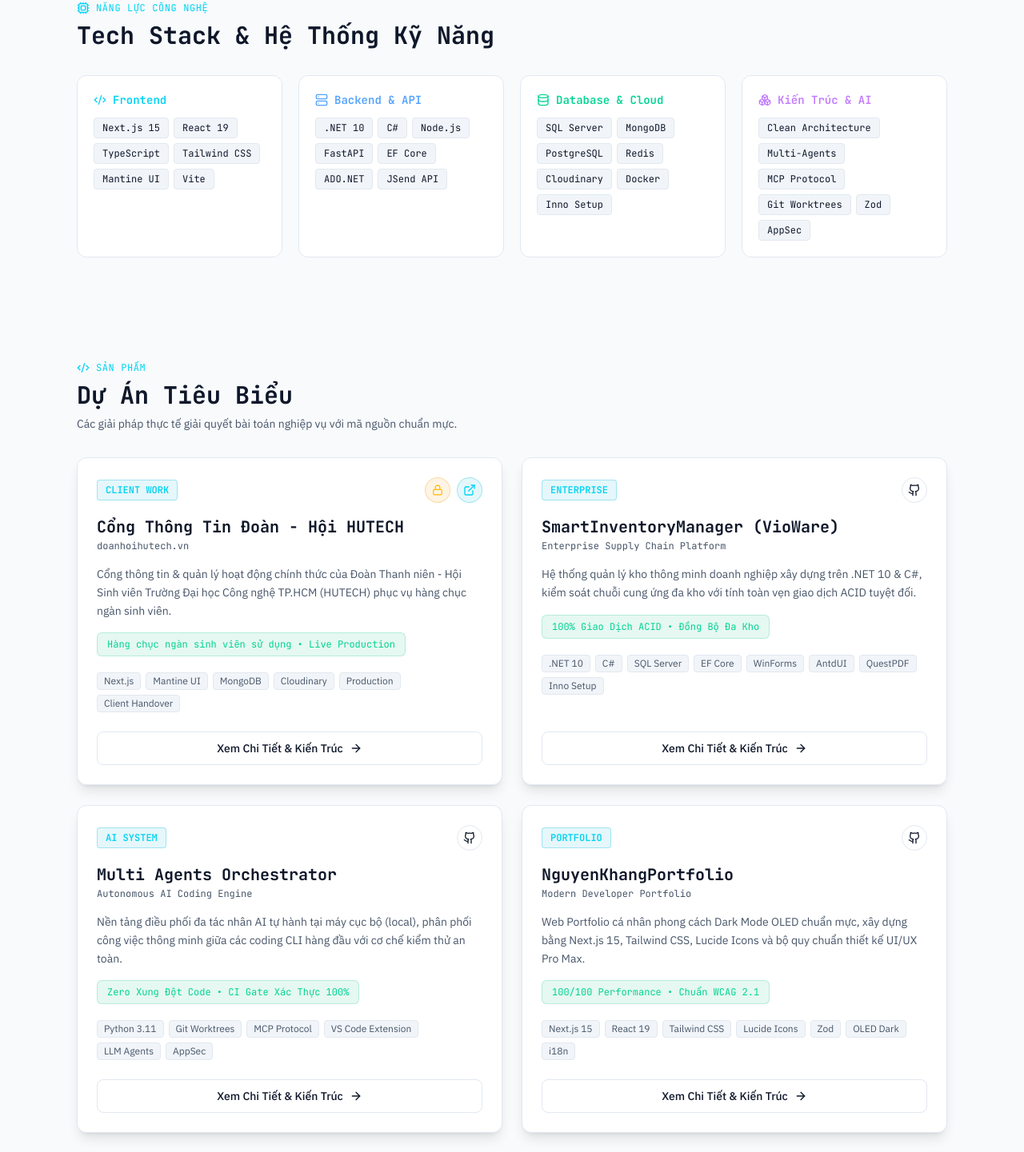
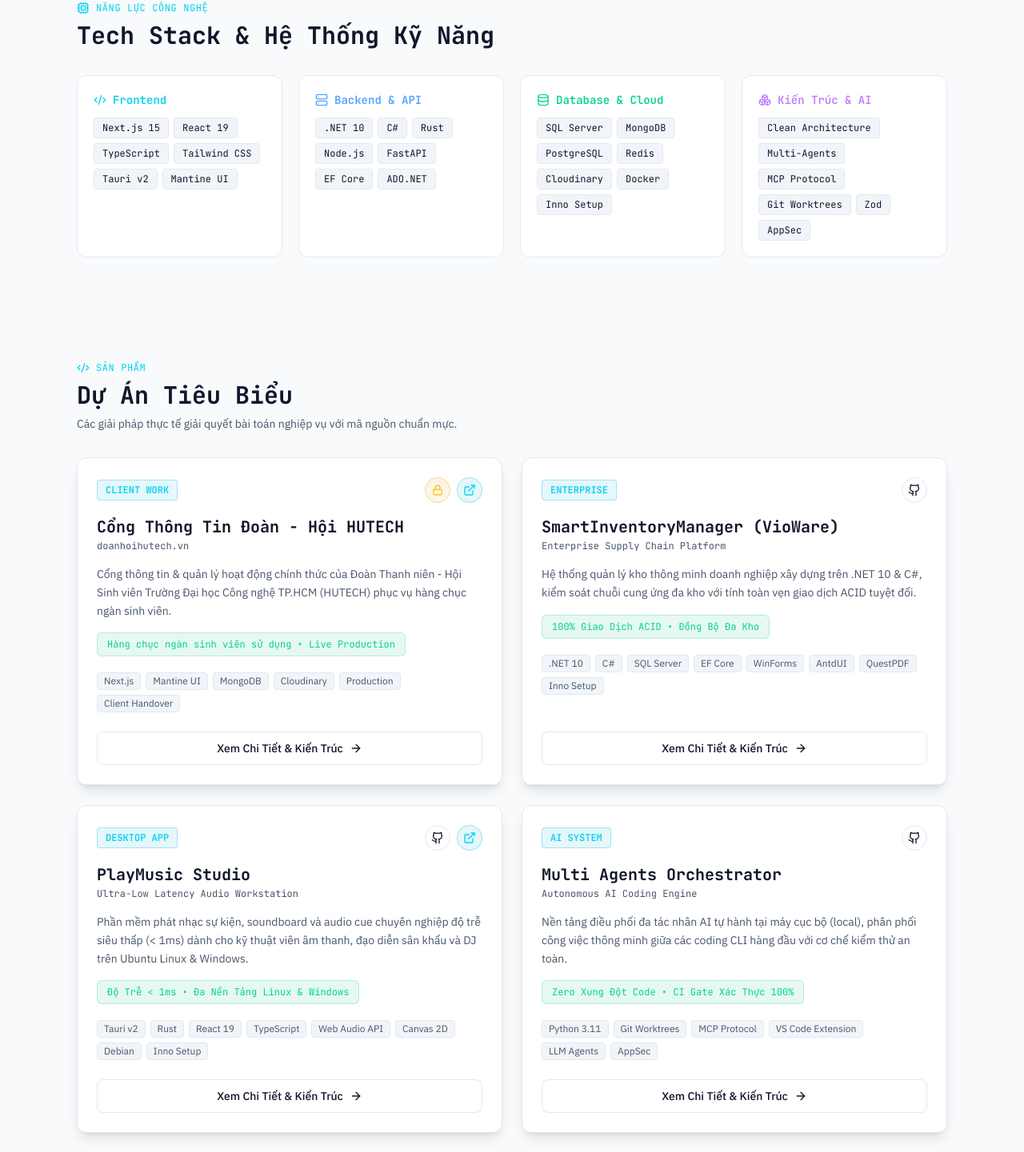
Before and after one commit to khang1604/nguyenkhangportfolio, a Next.js app in the folder frontend/: page / in a window 1280 px wide. Shown: the part 1032-2473 px from the top of the page at 80% size. Built offline with nearby package versions, Linux system fonts and the light colour scheme.

Commit message:
feat(projects): add PlayMusic Studio desktop audio workstation to portfolio

```diff
--- a/frontend/src/app/page.tsx
+++ b/frontend/src/app/page.tsx
@@ -132,6 +132,45 @@ const PROJECTS: ProjectItem[] = [
     metrics: {
       vi: '100% Giao Dịch ACID • Đồng Bộ Đa Kho',
       en: '100% Atomic Ledger Transactions • Multi-Warehouse',
+    },
+  },
+  {
+    id: 'playmusic',
+    title: 'PlayMusic Studio',
+    subtitle: 'Ultra-Low Latency Audio Workstation',
+    category: 'DESKTOP APP',
+    description: {
+      vi: 'Phần mềm phát nhạc sự kiện, soundboard và audio cue chuyên nghiệp độ trễ siêu thấp (< 1ms) dành cho kỹ thuật viên âm thanh, đạo diễn sân khấu và DJ trên Ubuntu Linux & Windows.',
+      en: 'Professional ultra-low latency (< 1ms) audio cue, soundboard, and stage playback workstation for sound engineers, stage directors, and live events on Ubuntu Linux & Windows.',
+    },
+    architecture: {
+      vi: 'Xây dựng trên nền tảng Tauri v2 (Rust backend kết hợp React 19 & TypeScript). Giải nén toàn bộ luồng âm thanh trực tiếp trên RAM để kích hoạt tức thì. Cột đèn Stereo L/R VU Meter chuẩn đài truyền hình (IEC 60268-10) render bằng Canvas 2D siêu nhẹ (0% CPU/GPU khi đứng yên). Hỗ trợ 2 chế độ phát: Đa âm (Polyphonic) và Độc quyền mờ dần (Solo Smooth Fade-Out).',
+      en: 'Architected with Tauri v2 (Rust backend paired with React 19 & TypeScript). Audio tracks decoded directly into RAM for instant triggering (< 1ms). Broadcast-grade Stereo VU Meter (IEC 60268-10 standard) rendered with hardware-accelerated 2D Canvas (0% idle overhead). Features dual playback modes: Polyphonic layering and Solo Smooth Fade-Out.',
+    },
+    keyPoints: [
+      {
+        vi: 'Kích hoạt âm thanh tức thì (< 1ms), hỗ trợ điểm bắt đầu nhạc (Cue In Offset) chính xác đến mili-giây',
+        en: 'Instant audio triggering (< 1ms) with sub-second numerical Cue-In Offset precision',
+      },
+      {
+        vi: 'Bàn Master Fader & Cột VU Meter Stereo L/R chuẩn đài truyền hình với thuật toán Ballistic Decay',
+        en: 'Broadcast-grade Master Fader and hardware-accelerated Stereo VU Meter with ballistic decay',
+      },
+      {
+        vi: 'Cơ chế an toàn sân khấu: Nút Panic Stop chống quẹt nhầm phím và lưu/nạp kịch bản show (Preset JSON)',
+        en: 'Stage fail-safe Panic Stop protection and full event preset serialization (.json)',
+      },
+      {
+        vi: 'Đóng gói cài đặt đa nền tảng hoàn chỉnh: .deb, .AppImage (Linux) và .exe, .msi (Windows x64)',
+        en: 'Multi-platform packaging: Native .deb & .AppImage for Ubuntu Linux, and .exe & .msi for Windows x64',
+      },
+    ],
+    tags: ['Tauri v2', 'Rust', 'React 19', 'TypeScript', 'Web Audio API', 'Canvas 2D', 'Debian', 'Inno Setup'],
+    demoUrl: 'https://github.com/khang1604/playmusic/releases/tag/v1.0.11',
+    githubUrl: 'https://github.com/khang1604/playmusic',
+    metrics: {
+      vi: 'Độ Trễ < 1ms • Đa Nền Tảng Linux & Windows',
+      en: 'Latency < 1ms • Ubuntu Linux & Windows x64',
     },
   },
   {
@@ -555,7 +594,7 @@ function PortfolioAppContent() {
                   <span>{t.skills.frontend}</span>
                 </div>
                 <div className="flex flex-wrap gap-1.5">
-                  {['Next.js 15', 'React 19', 'TypeScript', 'Tailwind CSS', 'Mantine UI', 'Vite'].map(
+                  {['Next.js 15', 'React 19', 'TypeScript', 'Tailwind CSS', 'Tauri v2', 'Mantine UI'].map(
                     (tech) => (
                       <span
                         key={tech}
@@ -578,7 +617,7 @@ function PortfolioAppContent() {
                   <span>{t.skills.backend}</span>
                 </div>
                 <div className="flex flex-wrap gap-1.5">
-                  {['.NET 10', 'C#', 'Node.js', 'FastAPI', 'EF Core', 'ADO.NET', 'JSend API'].map(
+                  {['.NET 10', 'C#', 'Rust', 'Node.js', 'FastAPI', 'EF Core', 'ADO.NET'].map(
                     (tech) => (
                       <span
                         key={tech}
```
Also changed, not shown: 1 other file (tests, documents, lock files or other folders).
